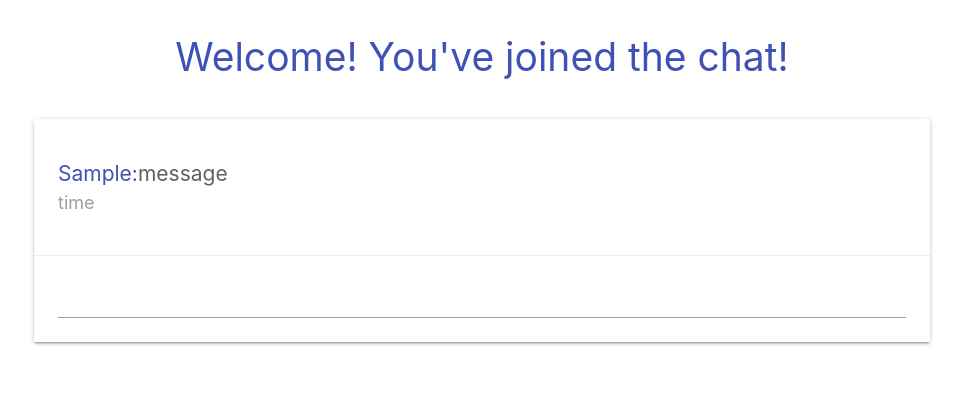
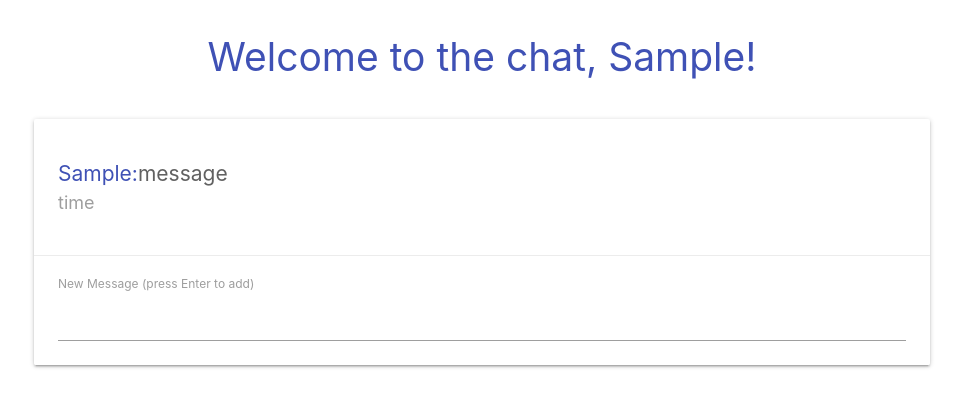
Before and after one commit to thomruns/tkd-chat, a Vue app: page /#/ in a window 1280 px wide. Both pictures are taken after typing "Sample" into the empty fields and a click on the button "ENTER CHAT". Shown: the top 406 px of the page, without its empty margins (158-1121 px from the left). Built offline with nearby package versions, Linux system fonts and the light colour scheme.

Commit message:
NewMessage component created

```diff
--- a/src/components/Chat.vue
+++ b/src/components/Chat.vue
@@ -1,6 +1,6 @@
 <template>
   <div class="chat container">
-    <h2 class="center indigo-text">Welcome! You've joined the chat!</h2>
+    <h2 class="center indigo-text">Welcome to the chat, {{name}}!</h2>
     <div class="card">
       <div class="card-content">
         <ul class="messages">
@@ -12,16 +12,21 @@
         </ul>
       </div>
       <div class="card-action">
-        <input type="text">
+        <NewMessage :name="name"/>
       </div>
     </div>
   </div>
 </template>
 
 <script>
+import NewMessage from '@/components/NewMessage'
+
 export default {
   name: 'Chat',
   props: ['name'],
+  components: {
+    NewMessage
+  },
   data() {
     return {
 
--- /dev/null
+++ b/src/components/NewMessage.vue
@@ -0,0 +1,26 @@
+<template>
+  <div class="new-message">
+    <form @submit.prevent="addMessage">
+      <label for="new-message">New Message (press Enter to add)</label>
+      <input type="text" name="new-message" v-model="newMessage">
+    </form>
+  </div>
+</template>
+
+<script>
+export default {
+  name: 'NewMessage',
+  props: ['name'],
+  data() {
+    return {
+      newMessage: null
+    }
+  },
+  methods: {
+    addMessage() {
+      console.log(this.newMessage, this.name, Date.now())
+      this.newMessage = null
+    }
+  }
+}
+</script>
```
